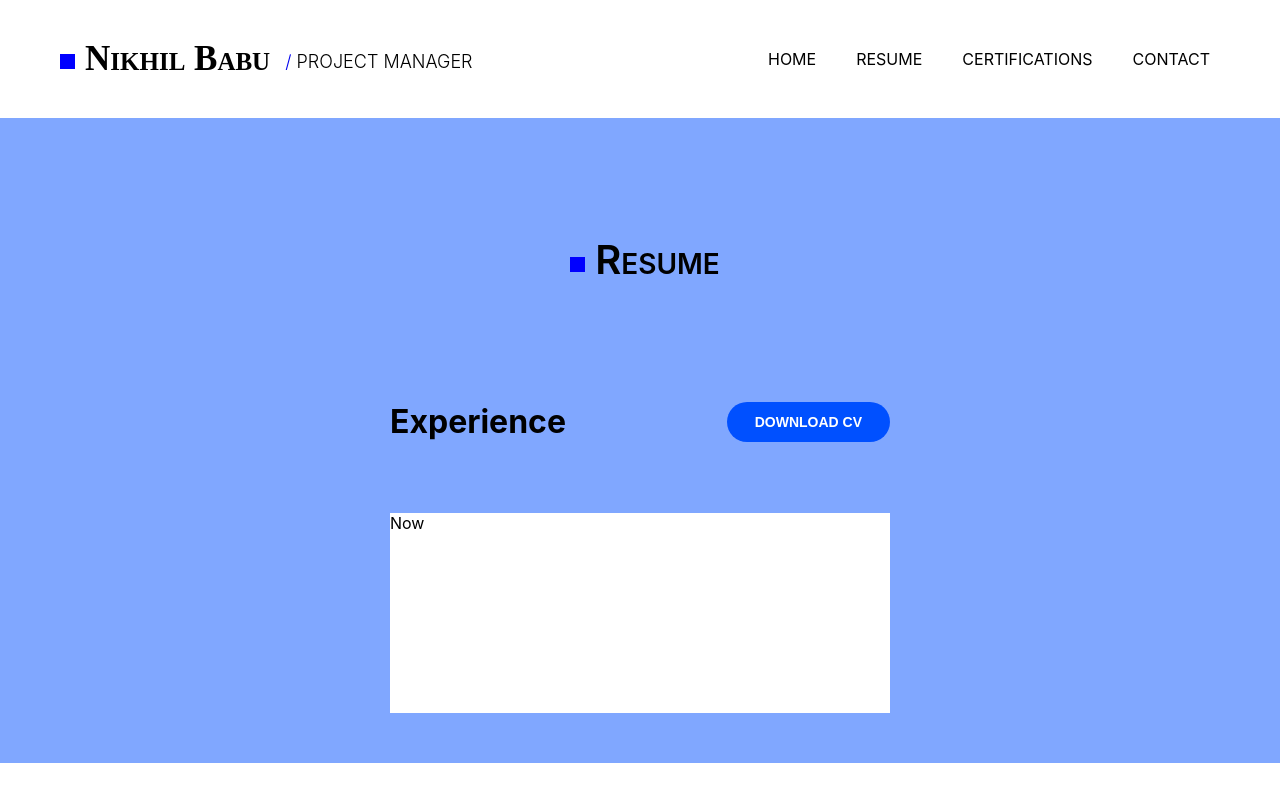
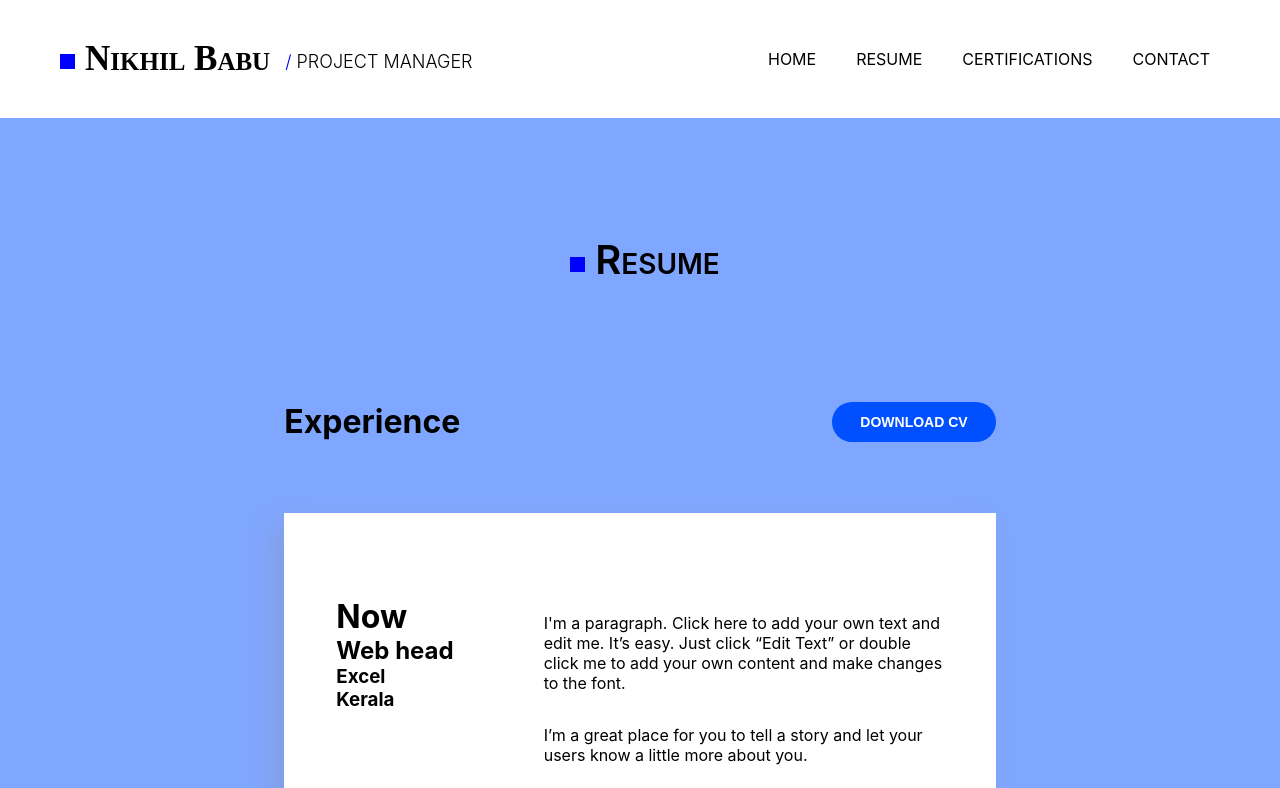
Before and after one commit to Nikhil713/Portfolio, a React (Create React App) app in the folder website/: page /resume in a window 1280 px wide. Shown: the top 788 px of the page. Built offline with nearby package versions, Linux system fonts and the light colour scheme.

Commit message:
Add all elements to the card

```diff
--- a/website/src/components/experience-card/experience-card.js
+++ b/website/src/components/experience-card/experience-card.js
@@ -6,10 +6,14 @@ export default class Experience extends React.Component {
         return (
             <div className={styles["experience-card"]}>
                 <div className={styles["card-left"]}>
-                   {this.props.exp.duration}
+                    <h1>{this.props.exp.duration}</h1>
+                    <h2>{this.props.exp.position}</h2>
+                    <h3>{this.props.exp.company}</h3>
+                    <h3>{this.props.exp.location}</h3>
                 </div>
                 <div className={styles["card-right"]}>
-
+                    <p>{this.props.exp.desc1}</p>
+                    <p>{this.props.exp.desc2}</p>
                 </div>
             </div>
         )
--- a/website/src/components/experience-card/style.module.css
+++ b/website/src/components/experience-card/style.module.css
@@ -1,7 +1,45 @@
 
 .experience-card {
-    height: 200px;
-    width: 500px;
+    height: auto;
+    width: auto;
+
+    margin: 50px 0;
+    padding: 4rem 2rem;
+
+    display: flex;
+    justify-content: space-between;
+
     background-color: white;
-    margin: 50px 0;
+    box-shadow: -11.31px 11.31px 25px 0px rgba(138,131,124,0.23);
 }
+
+.experience-card > div {
+    margin: 20px;
+}
+
+.card-left {
+    display: flex;
+    flex-direction: column;
+    /* margin: 20px; */
+}
+
+.card-left h1{
+    margin: 0;
+}
+
+.card-left h2{
+    margin: 0;
+}
+
+.card-left h3{
+    margin: 0;
+}
+
+.card-right{
+    max-width: 400px;
+
+    padding-left: 50px;
+
+    display: flex;
+    flex-direction: column;
+}
--- a/website/src/pages/resume/resume.js
+++ b/website/src/pages/resume/resume.js
@@ -7,7 +7,7 @@ export default class Resume extends React.Component {
         super(props)
         this.state = {
             exp: [
-                { duration: "Now", position: "Web head", company: "Excel", location: "Kerala" }
+                { duration: "Now", position: "Web head", company: "Excel", location: "Kerala",desc1: "I'm a paragraph. Click here to add your own text and edit me. It’s easy. Just click “Edit Text” or double click me to add your own content and make changes to the font.",desc2: "I’m a great place for you to tell a story and let your users know a little more about you." }
             ]
         }
     }
--- a/website/src/pages/resume/style.module.css
+++ b/website/src/pages/resume/style.module.css
@@ -84,9 +84,3 @@
     align-items: center;
     /* padding: 10px; */
 }
-.experience-card {
-    height: 200px;
-    width: 500px;
-    background-color: white;
-    margin: 50px 0;
-}
```
